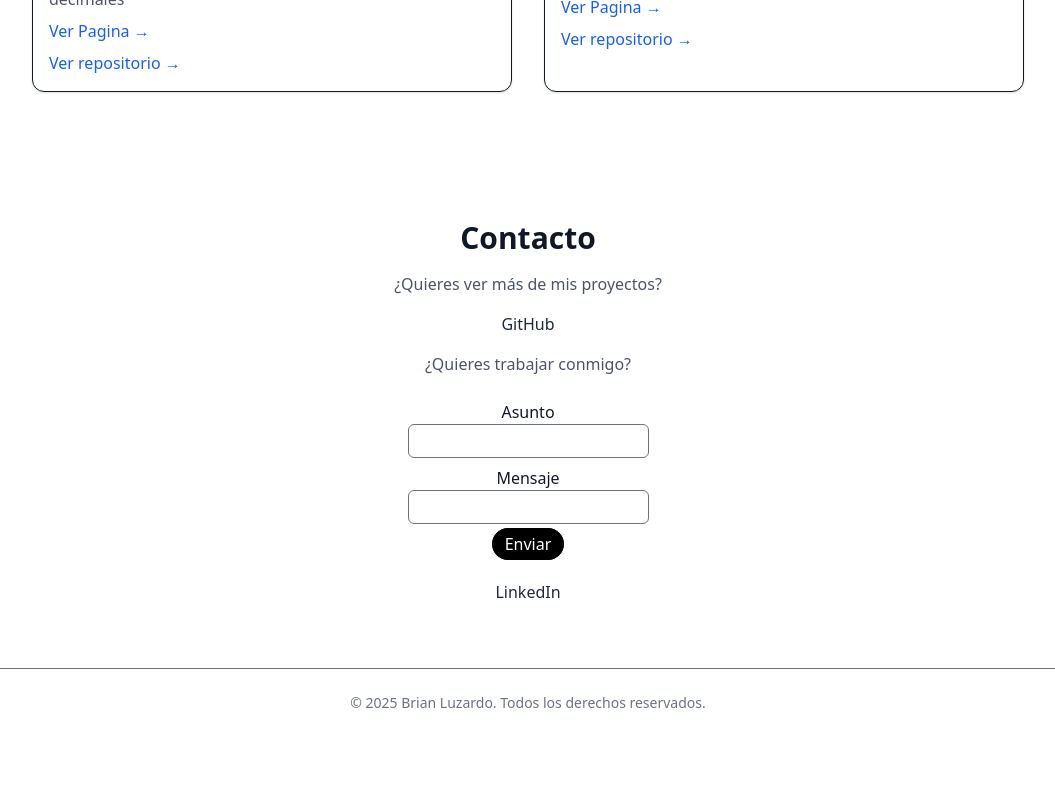
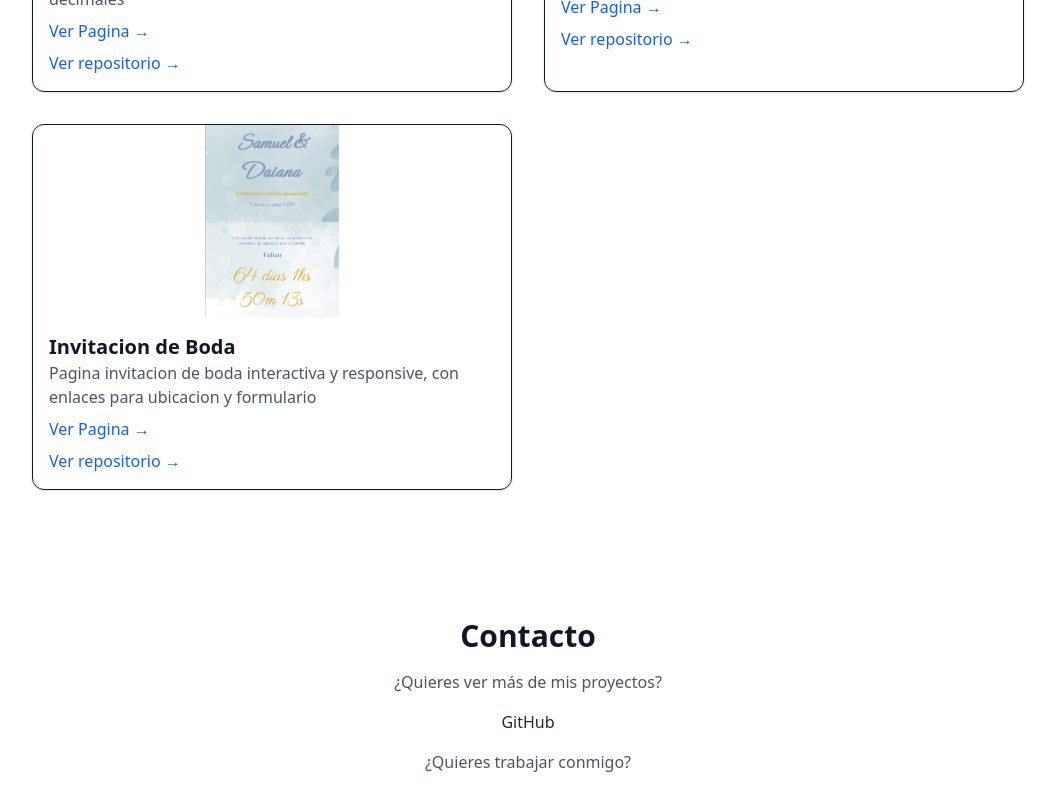
Before and after one commit to Xgsusbrx/My-Portafolio-, a React (Vite) app: page / in a window 1280 px wide. Shown: the part 1840-2640 px from the top of the page, without its empty margins (112-1167 px from the left). Before the commit the page ends 2577 px from the top, so only its background shows below. Built offline with nearby package versions, Linux system fonts and the light colour scheme.

Commit message:
agrega mas proyectos

```diff
--- a/src/components/FormContact.jsx
+++ b/src/components/FormContact.jsx
@@ -7,9 +7,9 @@ export const FormContact = () => {
     <>
       <form>
         <label>Asunto </label>
-        <div className="mb-2" >
+        <div className="mb-4" >
           <input
-            className="border rounded-md border-gray-500 p-1"
+            className="border rounded-md border-gray-500 p-2"
             value={asunto}
             onChange={(e) => {
               setAsunto(e.target.value);
@@ -19,7 +19,7 @@ export const FormContact = () => {
         <label>Mensaje </label>
         <div className="mb-2">
           <input
-            className="border rounded-md border-gray-500 p-1"
+            className="border rounded-md border-gray-500 p-2"
             value={body}
             onChange={(e) => {
               setBody(e.target.value);
--- a/src/data/projects.js
+++ b/src/data/projects.js
@@ -24,5 +24,12 @@ export const projects = [
     title:'Total Ventas del dia',
     description:'Es una app que une los totales ingresados en un negocio y hace los calculos segun el precio del dolar en el momento ',
     image:'/assets/imagen ventas del dia .png'
+  },
+  {
+    title:'Invitacion de Boda',
+    description:'Pagina invitacion de boda interactiva y responsive, con enlaces para ubicacion y formulario',
+    image:'/assets/invitacionde boda .png',
+    url:'https://samuelydaiana.netlify.app/',
+    repo:'https://github.com/Xgsusbrx/invitacion-Boda-'
   }
 ];
```
Also changed, not shown: public/assets/invitacionde boda .png (added).
